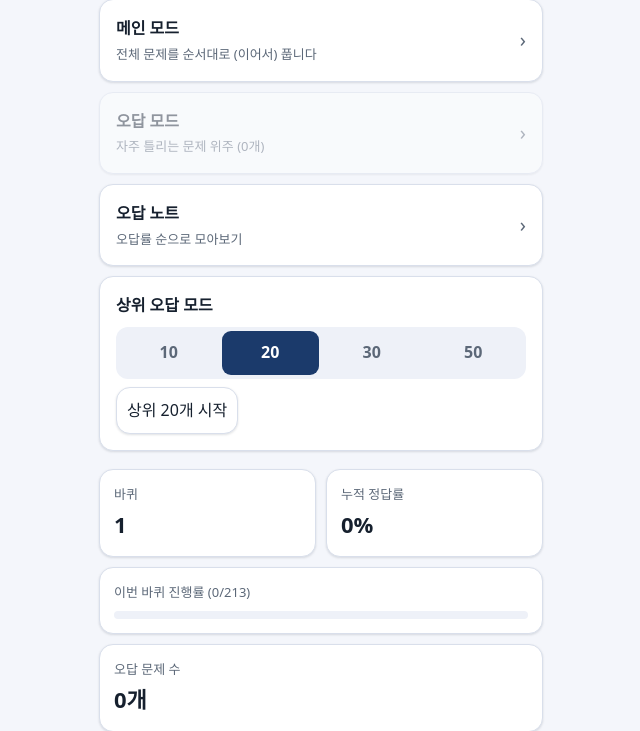
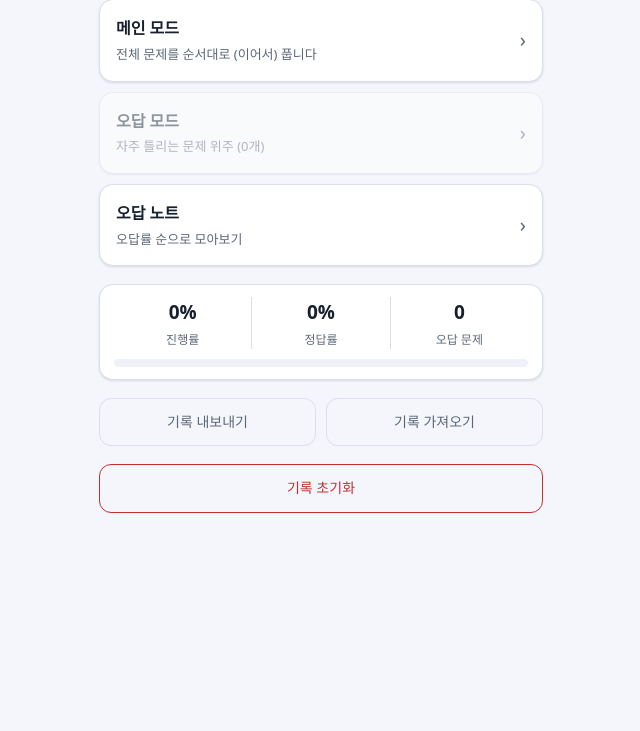
Before and after one commit to askorb2/787, a website with bundled scripts: page index.html in a window 1280 px wide. Shown: the part 78-809 px from the top of the page, without its empty margins (319-959 px from the left). Built offline with nearby package versions, Linux system fonts and the light colour scheme.

Commit message:
Simplify home stats: drop round number, compact progress/accuracy/wrong-count row, hide top-N mode for now

```diff
--- a/app.js
+++ b/app.js
@@ -13,6 +13,7 @@
   var view = 'home'; // 'home' | 'quiz' | 'result' | 'wrongnote'
   var quizTab = 'q'; // 'q' | 'exp'
   var uiTopN = 20;
+  var SHOW_TOP_MODE = false; // top-N 오답 모드: 당분간 홈 화면에서 숨김 (기능은 유지)
   var ioPanel = null; // null | 'export' | 'import'
   var resetArmed = false;
   var resetTimer = null;
@@ -344,6 +345,7 @@
             '<div><div class="title">오답 노트</div><div class="desc">오답률 순으로 모아보기</div></div>' +
             '<div class="arrow">›</div>' +
           '</button>' +
+          (SHOW_TOP_MODE ?
             '<div class="mode-btn" style="cursor:default;display:block">' +
               '<div class="title">상위 오답 모드</div>' +
               '<div class="segment" style="margin-top:8px">' +
@@ -352,16 +354,16 @@
                 }).join('') +
               '</div>' +
               '<button class="mode-btn" data-action="start-top" style="margin-top:8px;padding:10px;justify-content:center">상위 ' + uiTopN + '개 시작</button>' +
+            '</div>'
+          : '') +
         '</div>' +
+        '<div class="stat-compact">' +
+          '<div class="stat-compact-row">' +
+            '<div class="stat-compact-item"><span class="v">' + roundPct + '%</span><span class="l">진행률</span></div>' +
+            '<div class="stat-compact-item"><span class="v">' + pct(totals.rate) + '%</span><span class="l">정답률</span></div>' +
+            '<div class="stat-compact-item"><span class="v">' + wrongCount + '</span><span class="l">오답 문제</span></div>' +
           '</div>' +
-        '<div class="stat-grid">' +
-          '<div class="stat-card"><div class="label">바퀴</div><div class="value">' + state.main.round + '</div></div>' +
-          '<div class="stat-card"><div class="label">누적 정답률</div><div class="value">' + pct(totals.rate) + '%</div></div>' +
-          '<div class="stat-card" style="grid-column:1/3">' +
-            '<div class="label">이번 바퀴 진행률 (' + state.main.pos + '/' + state.main.order.length + ')</div>' +
           '<div class="progress-bar"><div style="width:' + roundPct + '%"></div></div>' +
-          '</div>' +
-          '<div class="stat-card" style="grid-column:1/3"><div class="label">오답 문제 수</div><div class="value">' + wrongCount + '개</div></div>' +
         '</div>' +
         '<div class="io-row">' +
           '<button class="ghost-btn" data-action="export">기록 내보내기</button>' +
--- a/style.css
+++ b/style.css
@@ -117,10 +117,23 @@ button {
   animation: pop 1.4s ease-in-out infinite;
 }
 @media (prefers-reduced-motion: reduce) { .update-pill { animation: none; } }
-.stat-grid { display: grid; grid-template-columns: 1fr 1fr; gap: 10px; }
 .stat-card { background: var(--surface); border: 1px solid var(--border); border-radius: 14px; padding: 14px; box-shadow: var(--shadow); }
 .stat-card .label { font-size: 13px; color: var(--text-dim); }
 .stat-card .value { font-size: 22px; font-weight: 700; margin-top: 2px; }
+
+.stat-compact {
+  background: var(--surface); border: 1px solid var(--border); border-radius: 14px;
+  padding: 12px 14px; box-shadow: var(--shadow);
+}
+.stat-compact-row { display: flex; }
+.stat-compact-item {
+  flex: 1; display: flex; flex-direction: column; align-items: center; gap: 2px;
+  border-left: 1px solid var(--border);
+}
+.stat-compact-item:first-child { border-left: none; }
+.stat-compact-item .v { font-size: 19px; font-weight: 700; }
+.stat-compact-item .l { font-size: 12px; color: var(--text-dim); }
+.stat-compact .progress-bar { margin-top: 10px; }
 .progress-bar { height: 8px; border-radius: 999px; background: var(--surface-2); overflow: hidden; margin-top: 8px; }
 .progress-bar > div { height: 100%; background: var(--accent); border-radius: 999px; transition: width .3s; }
 @media (prefers-reduced-motion: reduce) { .progress-bar > div { transition: none; } }
--- a/sw.js
+++ b/sw.js
@@ -4,7 +4,7 @@
  * installs in the background and waits; app.js surfaces an "업데이트" button
  * once it's ready, and only actually takes over (SKIP_WAITING) when the user
  * taps it, instead of silently swapping files out from under an open tab. */
-var CACHE_VERSION = 'b787quiz-v4';
+var CACHE_VERSION = 'b787quiz-v5';
 
 var CORE_ASSETS = [
   './',
```
Lines whose indentation alone changed are shown as unchanged.
